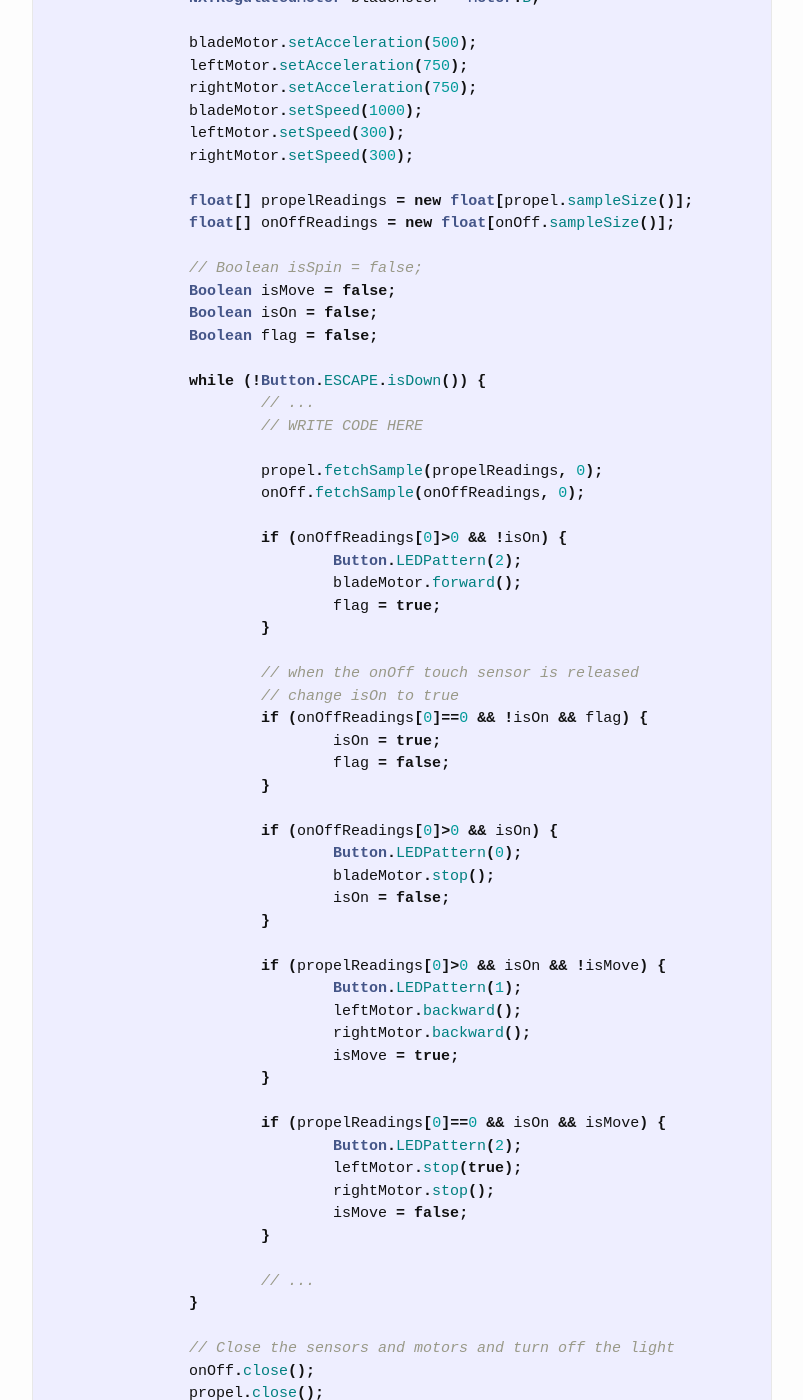
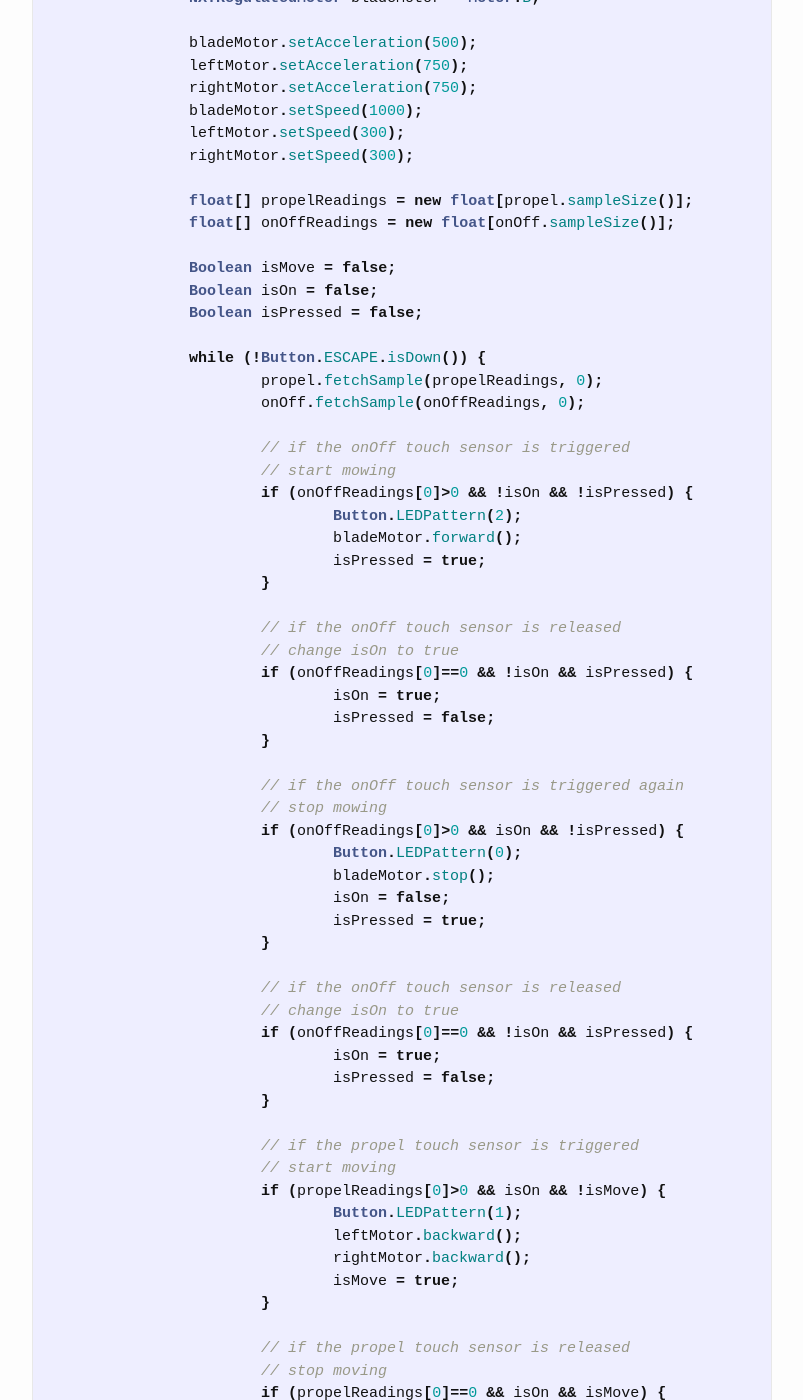
Before and after one commit to YingjieSong/myblog, a Jekyll site: the page built from _posts/2018-09-20-comp2801-codes.markdown, in a window 1280 px wide and 1400 px high, scrolled down 621 px. Shown: the whole window, without its empty margins (238-1041 px from the left). Built offline with Jekyll 4.4.1, drawn with Linux system fonts in a browser that asks for light colours.

Commit message:
update post

```diff
--- a/_posts/2018-09-20-comp2801-codes.markdown
+++ b/_posts/2018-09-20-comp2801-codes.markdown
@@ -1,6 +1,6 @@
 ---
 layout: post
-title:  "code"
+title:  "Code"
 date:   2018-09-20 00:27:00 -0400
 author: Yingjie Song
 categories: COMP2801
@@ -36,37 +36,47 @@ public class LawnMower {
 		float[] propelReadings = new float[propel.sampleSize()];
 		float[] onOffReadings = new float[onOff.sampleSize()];
 
-		// Boolean isSpin = false;
 		Boolean isMove = false;
 		Boolean isOn = false;
-		Boolean flag = false;
+		Boolean isPressed = false;
 
 		while (!Button.ESCAPE.isDown()) {
-			// ...
-			// WRITE CODE HERE
-
 			propel.fetchSample(propelReadings, 0);
 			onOff.fetchSample(onOffReadings, 0);
 
-			if (onOffReadings[0]>0 && !isOn) {
+			// if the onOff touch sensor is triggered
+			// start mowing
+			if (onOffReadings[0]>0 && !isOn && !isPressed) {
 				Button.LEDPattern(2);
 				bladeMotor.forward();
-				flag = true;
+				isPressed = true;
 			}
 
-			// when the onOff touch sensor is released
+			// if the onOff touch sensor is released
 			// change isOn to true
-			if (onOffReadings[0]==0 && !isOn && flag) {
+			if (onOffReadings[0]==0 && !isOn && isPressed) {
 				isOn = true;
-				flag = false;
+				isPressed = false;
 			}
 
-			if (onOffReadings[0]>0 && isOn) {
+			// if the onOff touch sensor is triggered again
+			// stop mowing
+			if (onOffReadings[0]>0 && isOn && !isPressed) {
 				Button.LEDPattern(0);
 				bladeMotor.stop();
 				isOn = false;
+				isPressed = true;
 			}
 
+			// if the onOff touch sensor is released
+			// change isOn to true
+			if (onOffReadings[0]==0 && !isOn && isPressed) {
+				isOn = true;
+				isPressed = false;
+			}
+
+			// if the propel touch sensor is triggered
+			// start moving
 			if (propelReadings[0]>0 && isOn && !isMove) {
 				Button.LEDPattern(1);
 				leftMotor.backward();
@@ -74,14 +84,14 @@ public class LawnMower {
 				isMove = true;
 			}
 
+			// if the propel touch sensor is released
+			// stop moving
 			if (propelReadings[0]==0 && isOn && isMove) {
 				Button.LEDPattern(2);
 				leftMotor.stop(true);
 				rightMotor.stop();
 				isMove = false;
 			}
-
-			// ...
 		}
 
 		// Close the sensors and motors and turn off the light
```
